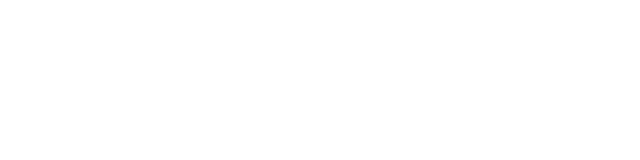
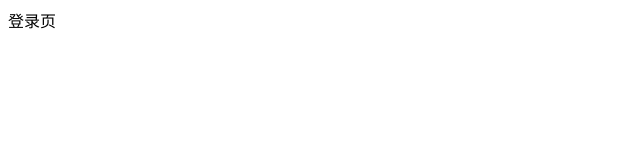
Before and after one commit to zzy101/heimamm, a Vue app: page /#/login in a window 1280 px wide. Shown: the top 160 px of the page, without its empty margins (0-640 px from the left). Built offline with nearby package versions, Linux system fonts and the light colour scheme.

Commit message:
登陆页面 配置路径成功

```diff
--- /dev/null
+++ b/src/views/login/login.vue
@@ -0,0 +1,15 @@
+<template>
+  <div>
+      登录页
+  </div>
+</template>
+
+<script>
+export default {
+
+}
+</script>
+
+<style>
+
+</style>
```
Also changed, not shown: src/router/router.js (+6 -3 lines), src/assets/login_banner_ele@2x.png (added).
